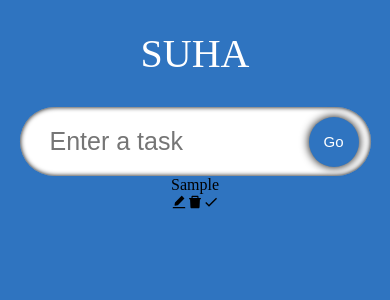
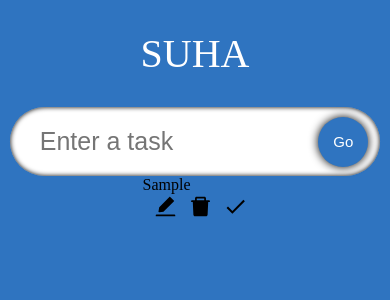
Before and after one commit to suhado/typescript-todolist, a React (Create React App) app: page / in a window 390 px wide. Both pictures are taken after typing "Sample" into the empty fields and a click on the button "Go". Shown: the top 300 px of the page. Built offline with nearby package versions, Linux system fonts and the light colour scheme; a web font is replaced by a local one.

Commit message:
DESIGN: SingleTodo 디자인

```diff
--- a/src/components/styles.css
+++ b/src/components/styles.css
@@ -50,3 +50,50 @@
   width: 90%;
   flex-wrap: wrap;
 }
+
+.todos__single {
+  display: flex;
+  border-radius: 5px;
+  padding: 20px;
+  margin-top: 15px;
+  background-image: url("https://img.freepik.com/free-photo/crumpled-yellow-paper-background-close-up_60487-2390.jpg?size=626&ext=jpg");
+  transition: 0.2s;
+}
+
+.todos__single--text {
+  flex: 1;
+  padding: 5px;
+  border: none;
+  font-size: 20px;
+}
+
+.todos__single--text:focus {
+  outline: none;
+}
+
+.icon {
+  margin-left: 10px;
+  font-size: 25px;
+  cursor: pointer;
+}
+
+@media (max-width: 1100px) {
+  .todos {
+    width: 40%;
+  }
+}
+
+@media (max-width: 700px) {
+  .input {
+    width: 95%;
+  }
+
+  .todos {
+    width: 95%;
+    margin-bottom: 10px;
+  }
+
+  .todos__single {
+    width: 100%;
+  }
+}
```
